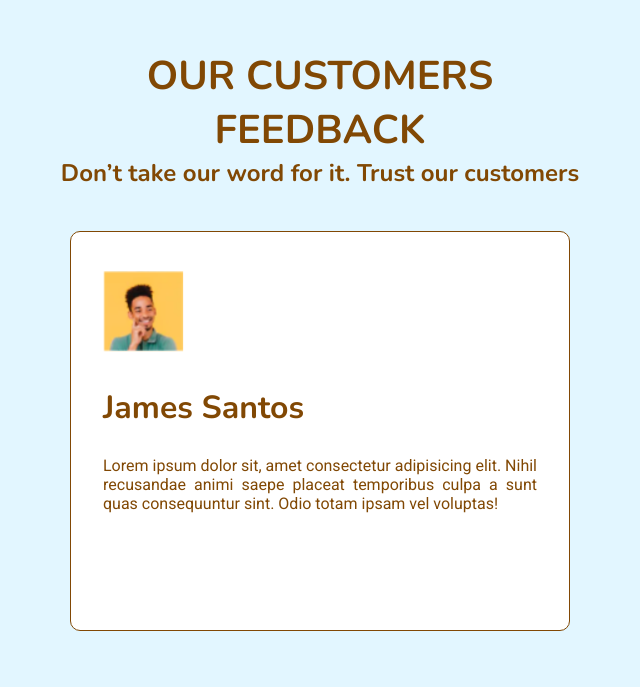
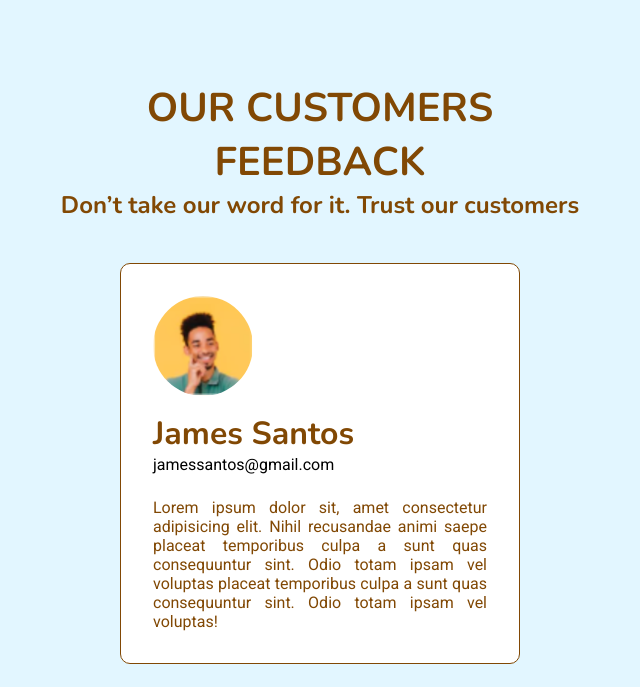
Before and after one commit to EricEchemane/FMH-Animal-Clinic-IMS, a Next.js app: page / in a window 1280 px wide. Shown: the part 2853-3540 px from the top of the page, without its empty margins (320-960 px from the left). Built offline with nearby package versions, Linux system fonts and the light colour scheme.

Commit message:
refactor/testimonial: fix alignement and overflow and added email

```diff
--- a/src/components/Testimonials/index.tsx
+++ b/src/components/Testimonials/index.tsx
@@ -1,7 +1,7 @@
-import React from 'react'
-import style from './style.module.css'
-import Image from 'next/image'
-import profilePic from './assets/Profilepic.svg'
+import React from 'react';
+import style from './style.module.css';
+import Image from 'next/image';
+import profilePic from './assets/Profilepic.svg';
 
 
 export default function Testimonials() {
@@ -13,23 +13,19 @@ export default function Testimonials() {
                         <h1 className={style.titleh1}>OUR CUSTOMERS FEEDBACK</h1>
                         <h3 className={style.titleh3}>Don’t take our word for it. Trust our customers</h3>
                     </div>
-                    <div className={style.carContainer}>
-                        <div className={style.profilePic}>
-                            <Image src={profilePic} alt="picture" />
-                            {/* <div>
-                                <i className='bx bxs-star'></i><i className='bx bxs-star'></i><i className='bx bxs-star'></i><i className='bx bxs-star'></i><i className='bx bxs-star'></i>
-                            </div> */}
-                        </div>
+                    <div className={style.cardContainer}>
+                        <Image className={style.profilePic} src={profilePic} alt="picture" />
                         <div className={style.userName}>
                             <h2>James Santos</h2>
+                            <div>jamessantos@gmail.com</div>
                         </div>
                         <div className={style.userMessage}>
-                            <p>Lorem ipsum dolor sit, amet consectetur adipisicing elit. Nihil recusandae animi saepe placeat temporibus culpa a sunt quas consequuntur sint. Odio totam ipsam vel voluptas!</p>
+                            <p>Lorem ipsum dolor sit, amet consectetur adipisicing elit. Nihil recusandae animi saepe placeat temporibus culpa a sunt quas consequuntur sint. Odio totam ipsam vel voluptas placeat temporibus culpa a sunt quas consequuntur sint. Odio totam ipsam vel voluptas!</p>
                         </div>
                     </div>
                 </div>
 
             </div>
         </div>
-    )
+    );
 }
--- a/src/components/Testimonials/style.module.css
+++ b/src/components/Testimonials/style.module.css
@@ -1,7 +1,7 @@
 .main {
   width: 100%;
   min-height: 100vh;
-    background: #E2F6FF;
+  background: #e2f6ff;
   display: flex;
   justify-content: center;
   /* padding: 0 0 4rem 0; */
@@ -9,11 +9,10 @@
 
 .mainWrapper {
   width: 1080px;
-    height: 100vh;
   /* background: orange; */
   display: flex;
   justify-content: center;
-    padding: 0 1rem;
+  padding: 2rem 1rem;
   overflow-x: hidden;
 }
 
@@ -49,9 +48,8 @@
   font-size: 1.5rem;
 }
 
-.carContainer {
-    width: 500px;
-    height: 400px;
+.cardContainer {
+  width: 400px;
   background: var(--white);
   border: 1px solid var(--brown);
   border-radius: 10px;
@@ -63,18 +61,16 @@
 }
 
 .profilePic {
-    width: 100%;
+  width: 100px;
   height: 100px;
-    display: flex;
-    align-items: center;
-    justify-content: space-between;
+  border-radius: 50%;
 }
 
 .userName {
   width: 100%;
   height: 70px;
   display: flex;
-    align-items: center;
+  flex-direction: column;
 }
 
 .userName h2 {
@@ -85,7 +81,6 @@
 
 .userMessage {
   width: 100%;
-    height: 150px;
   display: inline-block;
 }
 
@@ -93,7 +88,6 @@
   color: var(--brown);
   text-align: justify;
 }
-
 
 /* ===============================================media========== */
 
@@ -104,14 +98,13 @@
   }
 }
 
-
 @media (max-width: 532px) {
   .titleh1 {
     font-size: 2rem;
   }
 }
 
-@media (max-width:564px) {
+@media (max-width: 564px) {
   .titleh1 {
     font-size: 2rem;
   }
```
Lines whose indentation alone changed are shown as unchanged.
